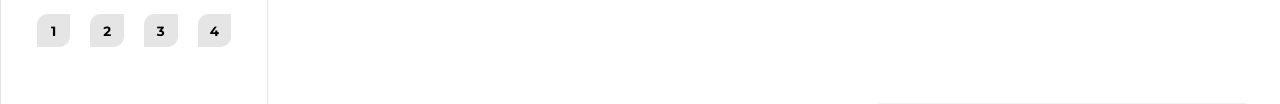
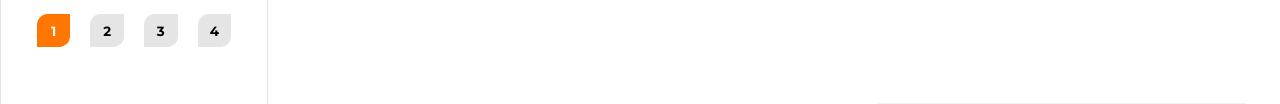
Before and after one commit to Tuanmorinho/QUIZ, a React app: page /testID in a window 1280 px wide. Shown: the part 269-373 px from the top of the page. Built offline with nearby package versions, Linux system fonts and the light colour scheme.

Commit message:
Update CSS event Test Page

```diff
--- a/src/Component/Section/TestingPage/SideBarTestingPage.js
+++ b/src/Component/Section/TestingPage/SideBarTestingPage.js
@@ -1,11 +1,11 @@
 import React, { useEffect, useState } from 'react'
 import '../../../Css/TestingPage.css'
 
-function SideBarTestingPage({ listQuestions, getIndex, countCheck, idCss, submit }) {
+function SideBarTestingPage({ listQuestions, getIndex, countCheck, idCss, indexCss, submit }) {
 
     const [submitActive, setSubmitActive] = useState('unfinish');
 
-    console.log(idCss);
+    console.log(indexCss);
 
     useEffect(() => {
         const finsishSubmit = () => {
@@ -63,7 +63,7 @@ function SideBarTestingPage({ listQuestions, getIndex, countCheck, idCss, submit
                                 listQuestions.map((question, index) => (
                                     <button
                                         key={index}
-                                        className= {`ordinalNumQuestion_square ${(idCss.includes(question.idQuestion)) ? "status_choosed" : "status_unchoose"}`}
+                                        className= {`ordinalNumQuestion_square ${(idCss.includes(question.idQuestion)) ? "status_choosed" : "status_unchoose"} ${(index === indexCss - 1) ? "status_select": ""}`}
                                         onClick={() => { handleOnClickOrdinalNumQuestion(question.idQuestion) }}
                                     >{index + 1}</button>
                                 ))
--- a/src/Component/Section/TestingPage/TestingPage.js
+++ b/src/Component/Section/TestingPage/TestingPage.js
@@ -57,7 +57,7 @@ function TestingPage() {
     return (
         <div className="App_withSidebar">
             <div className="App_sidebarWrap">
-                <SideBarTestingPage listQuestions={tests} getIndex={getIDListQuestion} countCheck={choosedCount} idCss={idStore.current} submit={submit} />
+                <SideBarTestingPage listQuestions={tests} getIndex={getIDListQuestion} countCheck={choosedCount} idCss={idStore.current} indexCss={index} submit={submit} />
                 <div className="App_withSidebarContent">
                     <section className="Section_content">
                         <ContentTestingPage question={test} index={index} checked={getChecked} />
--- a/src/Css/TestingPage.css
+++ b/src/Css/TestingPage.css
@@ -200,7 +200,8 @@ span.TeacherTest {
     background: #E5E5E5;
 }
 .status_select {
-    border: 2px solid #FF7600;
+    color: #FFFFFF;
+    background: #FF7600;
 }
 
 .Testing_countQuestion {
```
